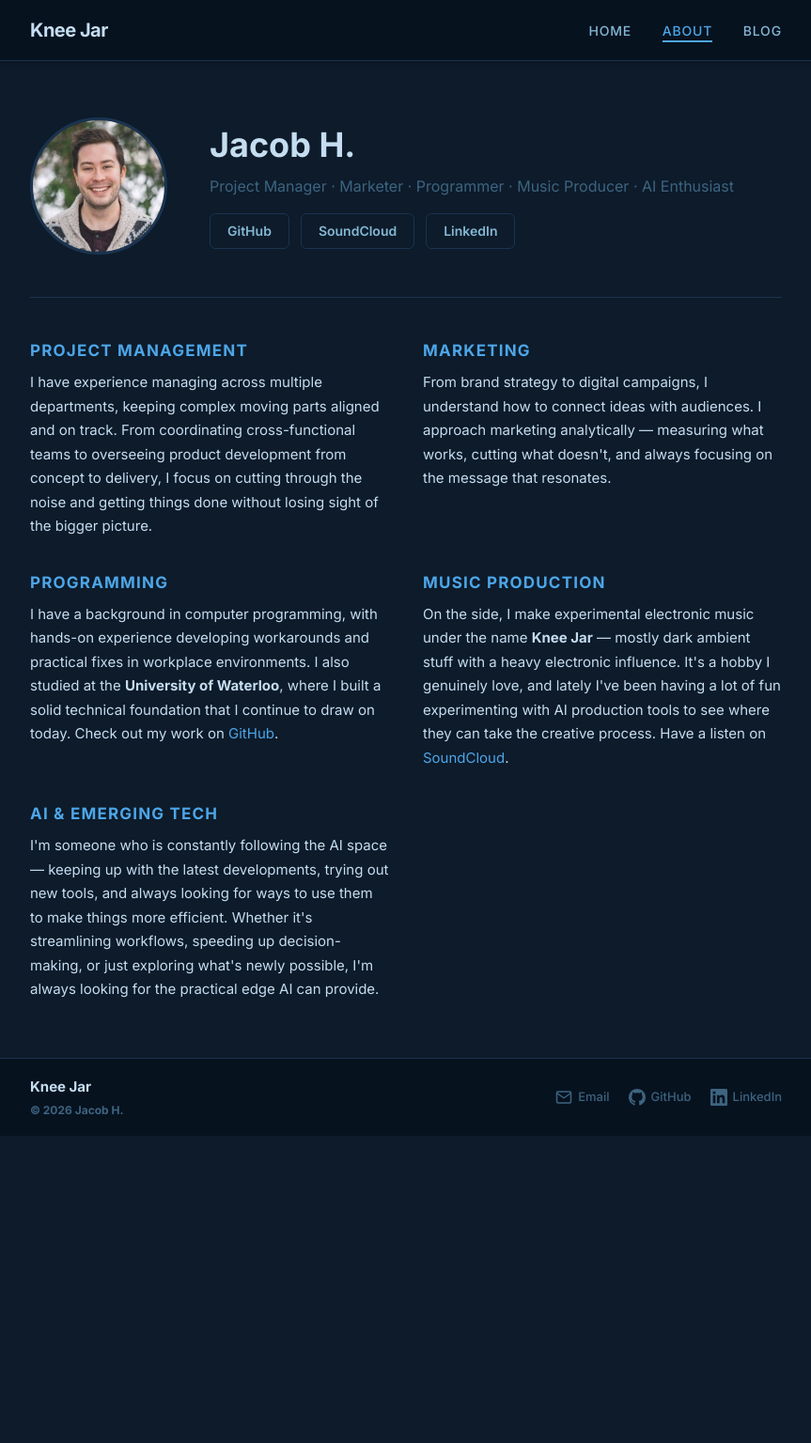
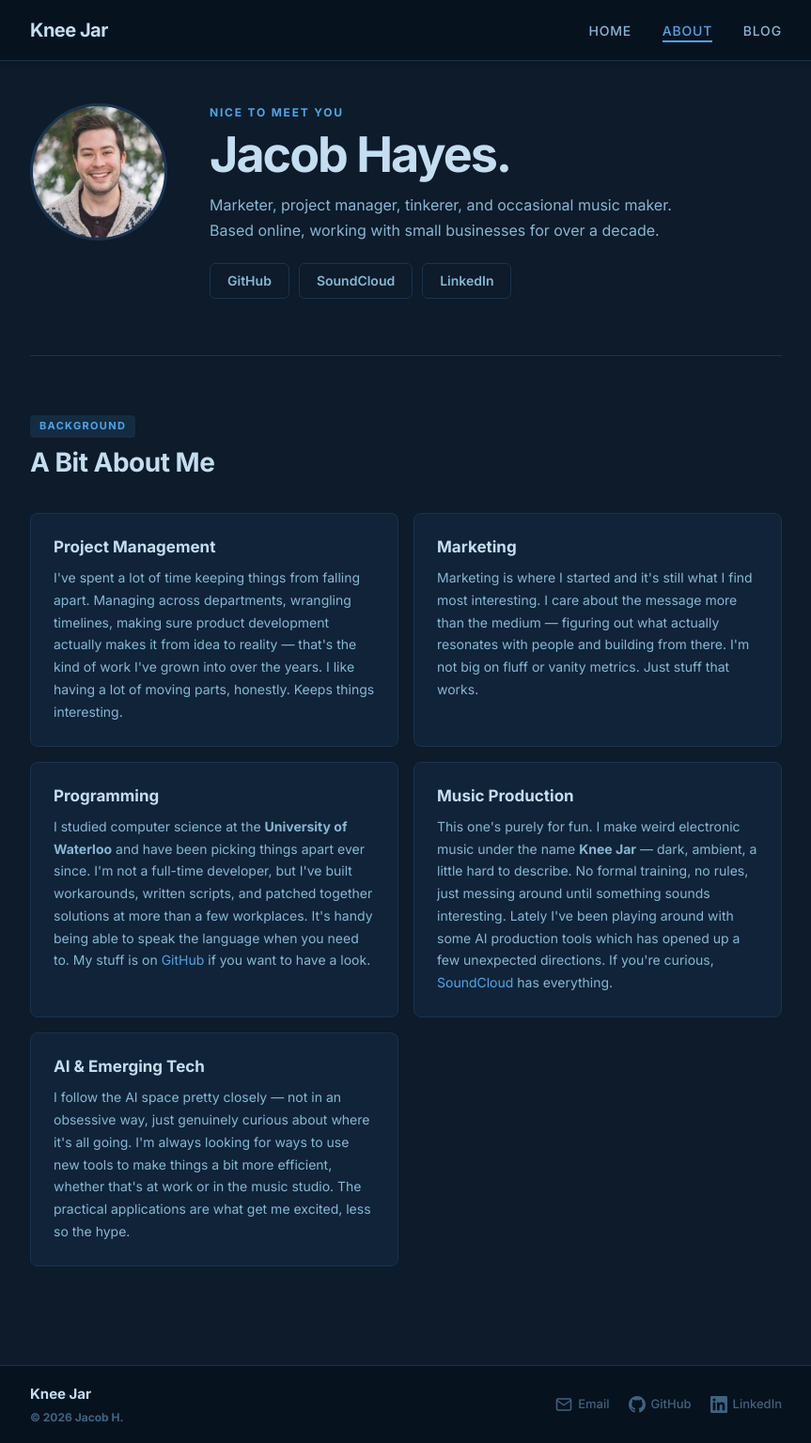
Before and after one commit to haye8277/haye8277.github.io, a Jekyll site: the page built from about.md, in a window 1280 px wide. Shown: the whole page at 94% size, without its empty margins (208-1071 px from the left). Built offline with Jekyll 4.4.1, drawn with Linux system fonts in a browser that asks for light colours; before the commit the page ends 1209 px from its top, so only the background shows below that.

Commit message:
Redesign about and blog pages to match homepage style
- About: new hero layout with photo/name/tagline/social links, 5 topic cards in a 2-col grid with dark card style matching homepage
- Blog: replaced plain list with dark card grid using section-tag header, matching homepage component language
- SCSS: added .about-hero, .about-card, .blog-card, and related classes

Co-Authored-By: Claude Sonnet 4.6 <noreply@anthropic.com>

```diff
--- a/_sass/_layout.scss
+++ b/_sass/_layout.scss
@@ -1314,6 +1314,184 @@
     }
 }
 
+// About page — redesigned hero + cards
+.about-hero {
+    display: flex;
+    align-items: flex-start;
+    gap: $spacing-unit * 1.5;
+    margin-bottom: $spacing-unit * 2;
+    padding-bottom: $spacing-unit * 2;
+    border-bottom: 1px solid $grey-color-light;
+
+    @include media-query($on-palm) {
+        flex-direction: column;
+        gap: $spacing-unit;
+    }
+}
+
+.about-hero-photo {
+    flex-shrink: 0;
+
+    img {
+        width: 140px;
+        height: 140px;
+        border-radius: 50%;
+        object-fit: cover;
+        border: 3px solid $grey-color-light;
+    }
+
+    @include media-query($on-palm) {
+        img {
+            width: 100px;
+            height: 100px;
+        }
+    }
+}
+
+.about-hero-text {
+    flex: 1;
+}
+
+.about-hero-name {
+    font-size: 52px;
+    font-weight: 700;
+    letter-spacing: -2px;
+    line-height: 1;
+    color: $text-color;
+    margin-bottom: 14px;
+
+    @include media-query($on-palm) {
+        font-size: 36px;
+        letter-spacing: -1px;
+    }
+}
+
+.about-hero-tagline {
+    font-size: 16px;
+    color: $grey-color-dark;
+    line-height: 1.7;
+    max-width: 540px;
+    margin-bottom: 20px;
+}
+
+.about-hero-links {
+    display: flex;
+    gap: 10px;
+    flex-wrap: wrap;
+}
+
+.about-cards {
+    display: grid;
+    grid-template-columns: 1fr 1fr;
+    gap: 16px;
+
+    @include media-query($on-palm) {
+        grid-template-columns: 1fr;
+    }
+}
+
+.about-card {
+    background-color: #102338;
+    border: 1px solid $grey-color-light;
+    border-radius: 8px;
+    padding: 24px;
+    transition: transform 0.2s ease, box-shadow 0.2s ease;
+
+    &:hover {
+        transform: translateY(-2px);
+        box-shadow: 0 8px 24px rgba(0, 0, 0, 0.2);
+    }
+
+    h3 {
+        font-size: 17px;
+        font-weight: 700;
+        color: $text-color;
+        margin-bottom: 10px;
+    }
+
+    p {
+        font-size: 14px;
+        color: $grey-color-dark;
+        line-height: 1.7;
+        margin-bottom: 0;
+    }
+
+    a {
+        color: $brand-color;
+
+        &:hover {
+            text-decoration: underline;
+        }
+    }
+}
+
+// Blog listing — card style
+.blog-posts {
+    display: flex;
+    flex-direction: column;
+    gap: 16px;
+}
+
+.blog-card {
+    background-color: #102338;
+    border: 1px solid $grey-color-light;
+    border-radius: 8px;
+    padding: 24px 28px;
+    transition: transform 0.2s ease, box-shadow 0.2s ease;
+
+    &:hover {
+        transform: translateY(-2px);
+        box-shadow: 0 8px 24px rgba(0, 0, 0, 0.2);
+    }
+}
+
+.blog-card-meta {
+    font-size: 11px;
+    font-weight: 700;
+    text-transform: uppercase;
+    letter-spacing: 0.1em;
+    color: $brand-color;
+    margin-bottom: 8px;
+}
+
+.blog-card-title {
+    font-size: 22px;
+    font-weight: 700;
+    margin-bottom: 10px;
+    line-height: 1.3;
+
+    a {
+        color: $text-color;
+        text-decoration: none;
+        transition: color 0.2s ease;
+
+        &:hover {
+            color: $brand-color;
+            text-decoration: none;
+        }
+    }
+}
+
+.blog-card-excerpt {
+    font-size: 14px;
+    color: $grey-color-dark;
+    line-height: 1.7;
+    margin-bottom: 14px;
+}
+
+.blog-card-link {
+    font-size: 13px;
+    font-weight: 600;
+    color: $brand-color;
+    text-decoration: none;
+    transition: color 0.2s ease;
+
+    &:hover {
+        color: lighten($brand-color, 10%);
+        text-decoration: none;
+    }
+}
+
 .home-section {
     margin-bottom: ($spacing-unit * 1.5);
 
--- a/about.md
+++ b/about.md
@@ -4,50 +4,53 @@ title: About
 permalink: /about/
 ---
 
-<div class="about-wrapper">
-
-  <div class="about-header">
-    <div class="about-photo">
-      <img src="{{ site.baseurl }}/assets/img/profile.jpg" alt="Jacob H." onerror="this.style.display='none'">
-    </div>
-    <div class="about-intro">
-      <h1>Jacob H.</h1>
-      <p class="about-tagline">Project Manager &middot; Marketer &middot; Programmer &middot; Music Producer &middot; AI Enthusiast</p>
-      <div class="about-links">
-        <a href="https://github.com/haye8277" target="_blank" rel="noopener" class="about-link-btn">GitHub</a>
-        <a href="https://soundcloud.com/knee-jar" target="_blank" rel="noopener" class="about-link-btn">SoundCloud</a>
-        <a href="https://ca.linkedin.com/in/jacob-hayes-028a733170" target="_blank" rel="noopener" class="about-link-btn">LinkedIn</a>
-      </div>
+<div class="about-hero">
+  <div class="about-hero-photo">
+    <img src="{{ site.baseurl }}/assets/img/profile.jpg" alt="Jacob Hayes" onerror="this.style.display='none'">
+  </div>
+  <div class="about-hero-text">
+    <div class="ri-eyebrow" style="margin-bottom:10px;">Nice to meet you</div>
+    <h1 class="about-hero-name">Jacob Hayes.</h1>
+    <p class="about-hero-tagline">Marketer, project manager, tinkerer, and occasional music maker. Based online, working with small businesses for over a decade.</p>
+    <div class="about-hero-links">
+      <a href="https://github.com/haye8277" target="_blank" rel="noopener" class="about-link-btn">GitHub</a>
+      <a href="https://soundcloud.com/knee-jar" target="_blank" rel="noopener" class="about-link-btn">SoundCloud</a>
+      <a href="https://ca.linkedin.com/in/jacob-hayes-028a733170" target="_blank" rel="noopener" class="about-link-btn">LinkedIn</a>
     </div>
   </div>
+</div>
 
-  <div class="about-sections">
+<div class="ri-section">
+  <div class="ri-section-header">
+    <span class="ri-section-tag">Background</span>
+    <h2>A Bit About Me</h2>
+  </div>
+  <div class="about-cards">
 
-    <div class="about-section">
-      <h2>Project Management</h2>
-      <p>I have experience managing across multiple departments, keeping complex moving parts aligned and on track. From coordinating cross-functional teams to overseeing product development from concept to delivery, I focus on cutting through the noise and getting things done without losing sight of the bigger picture.</p>
+    <div class="about-card">
+      <h3>Project Management</h3>
+      <p>I've spent a lot of time keeping things from falling apart. Managing across departments, wrangling timelines, making sure product development actually makes it from idea to reality — that's the kind of work I've grown into over the years. I like having a lot of moving parts, honestly. Keeps things interesting.</p>
     </div>
 
-    <div class="about-section">
-      <h2>Marketing</h2>
-      <p>From brand strategy to digital campaigns, I understand how to connect ideas with audiences. I approach marketing analytically — measuring what works, cutting what doesn't, and always focusing on the message that resonates.</p>
+    <div class="about-card">
+      <h3>Marketing</h3>
+      <p>Marketing is where I started and it's still what I find most interesting. I care about the message more than the medium — figuring out what actually resonates with people and building from there. I'm not big on fluff or vanity metrics. Just stuff that works.</p>
     </div>
 
-    <div class="about-section">
-      <h2>Programming</h2>
-      <p>I have a background in computer programming, with hands-on experience developing workarounds and practical fixes in workplace environments. I also studied at the <strong>University of Waterloo</strong>, where I built a solid technical foundation that I continue to draw on today. Check out my work on <a href="https://github.com/haye8277" target="_blank" rel="noopener">GitHub</a>.</p>
+    <div class="about-card">
+      <h3>Programming</h3>
+      <p>I studied computer science at the <strong>University of Waterloo</strong> and have been picking things apart ever since. I'm not a full-time developer, but I've built workarounds, written scripts, and patched together solutions at more than a few workplaces. It's handy being able to speak the language when you need to. My stuff is on <a href="https://github.com/haye8277" target="_blank" rel="noopener">GitHub</a> if you want to have a look.</p>
     </div>
 
-    <div class="about-section">
-      <h2>Music Production</h2>
-      <p>On the side, I make experimental electronic music under the name <strong>Knee Jar</strong> — mostly dark ambient stuff with a heavy electronic influence. It's a hobby I genuinely love, and lately I've been having a lot of fun experimenting with AI production tools to see where they can take the creative process. Have a listen on <a href="https://soundcloud.com/knee-jar" target="_blank" rel="noopener">SoundCloud</a>.</p>
+    <div class="about-card">
+      <h3>Music Production</h3>
+      <p>This one's purely for fun. I make weird electronic music under the name <strong>Knee Jar</strong> — dark, ambient, a little hard to describe. No formal training, no rules, just messing around until something sounds interesting. Lately I've been playing around with some AI production tools which has opened up a few unexpected directions. If you're curious, <a href="https://soundcloud.com/knee-jar" target="_blank" rel="noopener">SoundCloud</a> has everything.</p>
     </div>
 
-    <div class="about-section">
-      <h2>AI &amp; Emerging Tech</h2>
-      <p>I'm someone who is constantly following the AI space — keeping up with the latest developments, trying out new tools, and always looking for ways to use them to make things more efficient. Whether it's streamlining workflows, speeding up decision-making, or just exploring what's newly possible, I'm always looking for the practical edge AI can provide.</p>
+    <div class="about-card">
+      <h3>AI &amp; Emerging Tech</h3>
+      <p>I follow the AI space pretty closely — not in an obsessive way, just genuinely curious about where it's all going. I'm always looking for ways to use new tools to make things a bit more efficient, whether that's at work or in the music studio. The practical applications are what get me excited, less so the hype.</p>
     </div>
 
   </div>
-
 </div>
```
Also changed, not shown: blog.md (+12 -11 lines).
